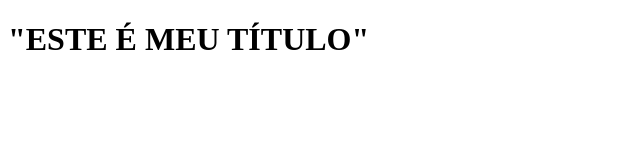
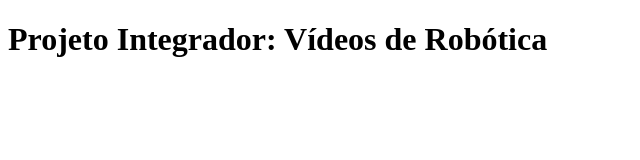
Before and after one commit to MarianaCastoldi/ProgInte2Tri, a plain HTML site: page index.html in a window 1280 px wide. Shown: the whole page, without its empty margins (0-640 px from the left). Drawn offline with Linux system fonts and the light colour scheme.

Commit message:
2.header

```diff
--- a/index.html
+++ b/index.html
@@ -3,12 +3,15 @@
 <head>
     <meta charset="UTF-8">
     <meta name="viewport" content="width=device-width, initial-scale=1.0">
-    <title>Document</title>
+    <title>Projeto Integrador, Mariana Castoldi</title>
 </head>
 <body>
-    <header> <h1> "ESTE É MEU TÍTULO" </h1>
-         </header>
-    <main> </main>
-    <footer> </footer>
+    <header>
+        <h1> Projeto Integrador: Vídeos de Robótica</h1>
+
+    </header>
+    <main></main>
+    <footer></footer>
+
 </body>
 </html>
```
